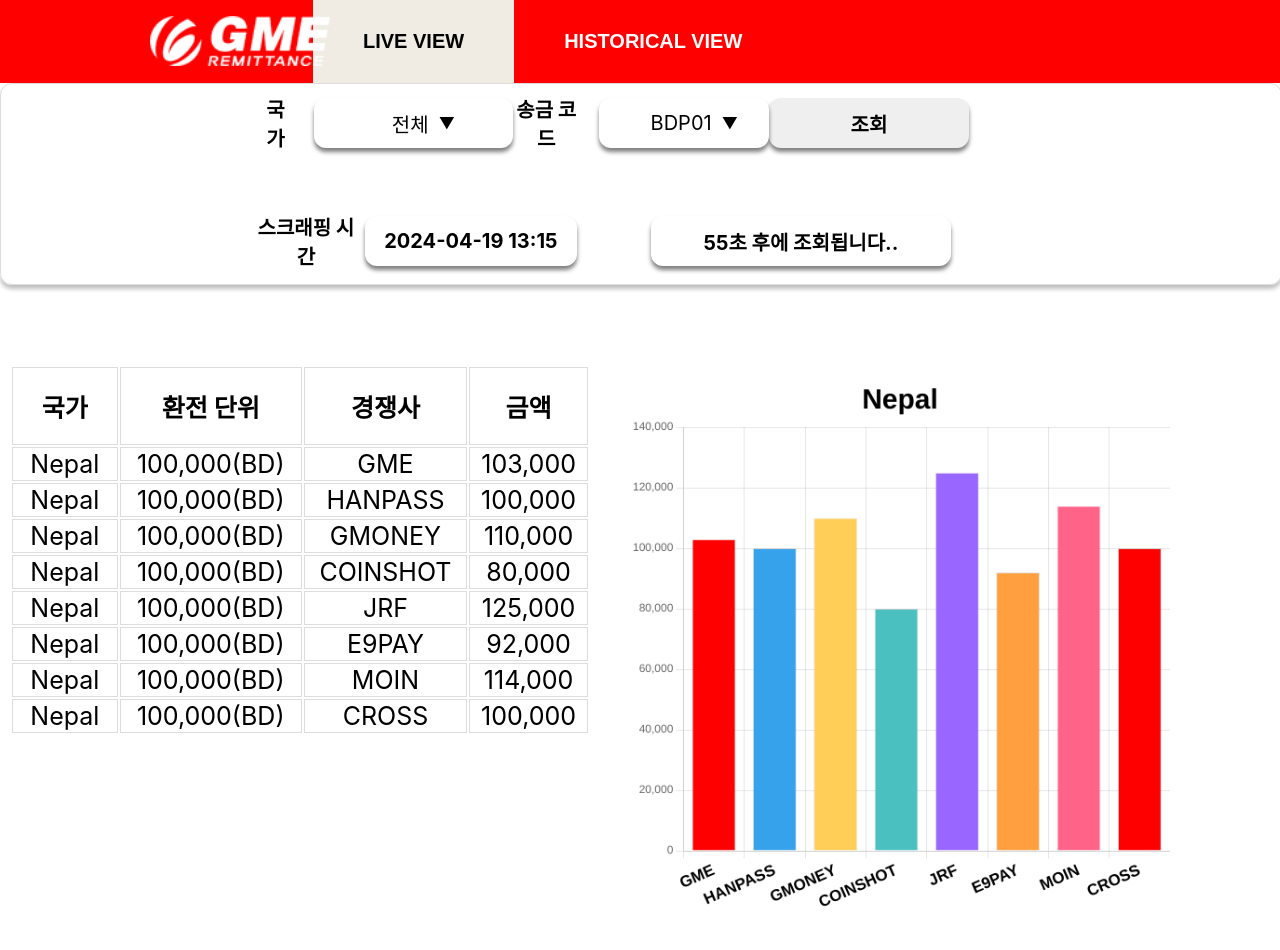
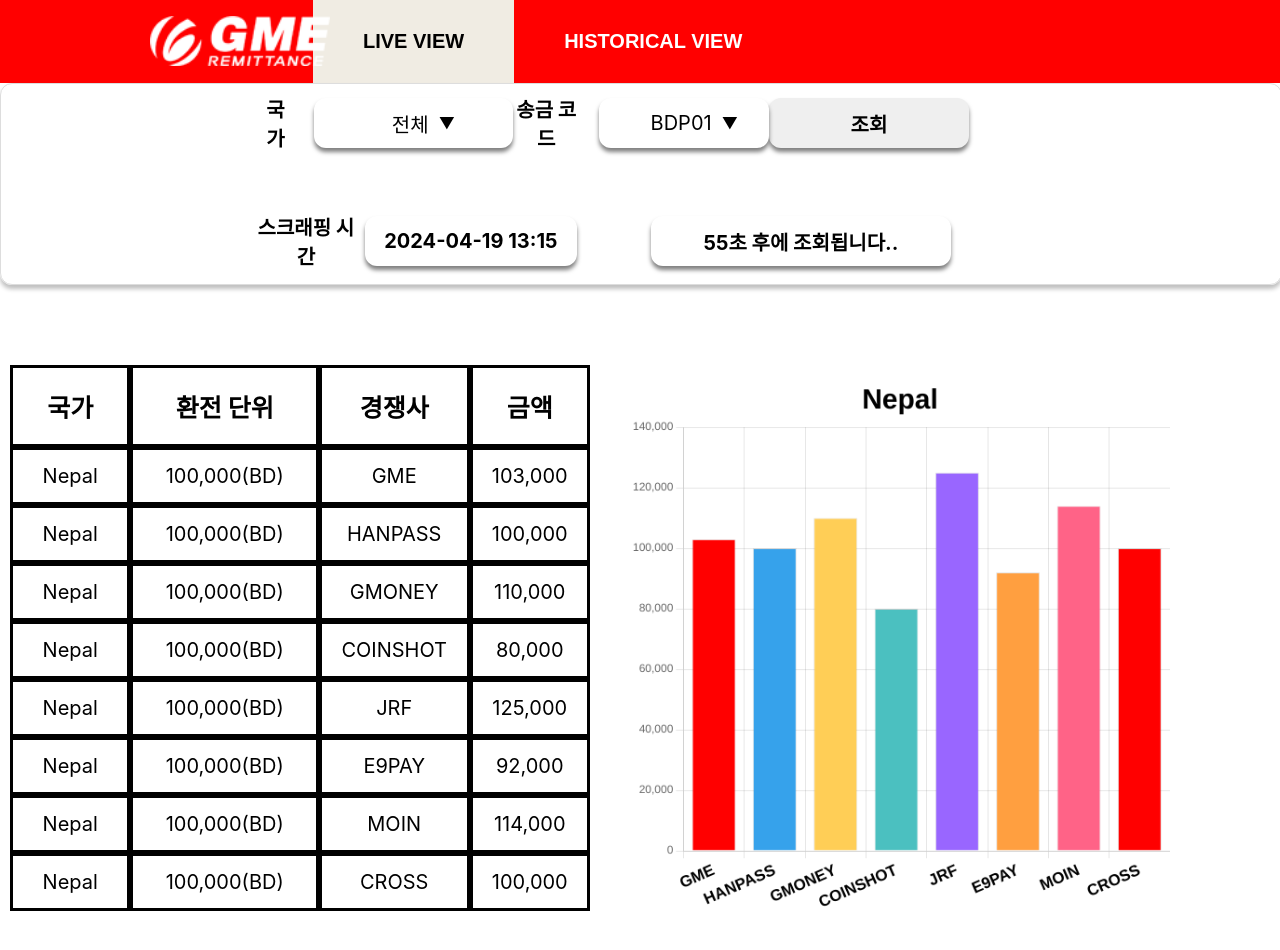
Before and after one commit to ohofront/gme_scrapping_frontend, a React (Create React App) app: page / in a window 1280 px wide. Shown: the top 950 px of the page. Built offline with nearby package versions, Linux system fonts and the light colour scheme; no server answers.

Commit message:
DataTable 셀 굵기 설정

```diff
--- a/src/component/DataTable.tsx
+++ b/src/component/DataTable.tsx
@@ -70,10 +70,11 @@ export const DataTable = ({
         borderRadius: "10px",
         width: "600px",
         padding: "30px 10px",
+        borderSpacing: "0px",
       }}
     >
       <thead>
-        <tr>
+        <tr style={{ border: "3px solid black" }}>
           {/* 선택 기능을 사용할 때만 바인딩 */}
           {selectable && (
             <th>
@@ -86,7 +87,11 @@ export const DataTable = ({
           )}
           {headers.map((header: any) => (
             <th
-              style={{ padding: 20, border: "1px solid #ddd", fontSize: 25 }}
+              style={{
+                padding: 20,
+                border: "3px solid black",
+                fontSize: 25,
+              }}
               key={header.text}
             >
               {header.text} {/* 컬럼명 바인딩 */}
@@ -120,9 +125,10 @@ export const DataTable = ({
                 key={key + index}
                 style={{
                   minWidth: "10px",
+                  height: "50px",
                   textAlign: "center",
-                  border: "1px solid #ddd",
-                  fontSize: 25,
+                  border: "3px solid black",
+                  fontSize: 20,
                 }}
               >
                 {item[key]} {/* key로 객체의 값을 출력 */}
```
